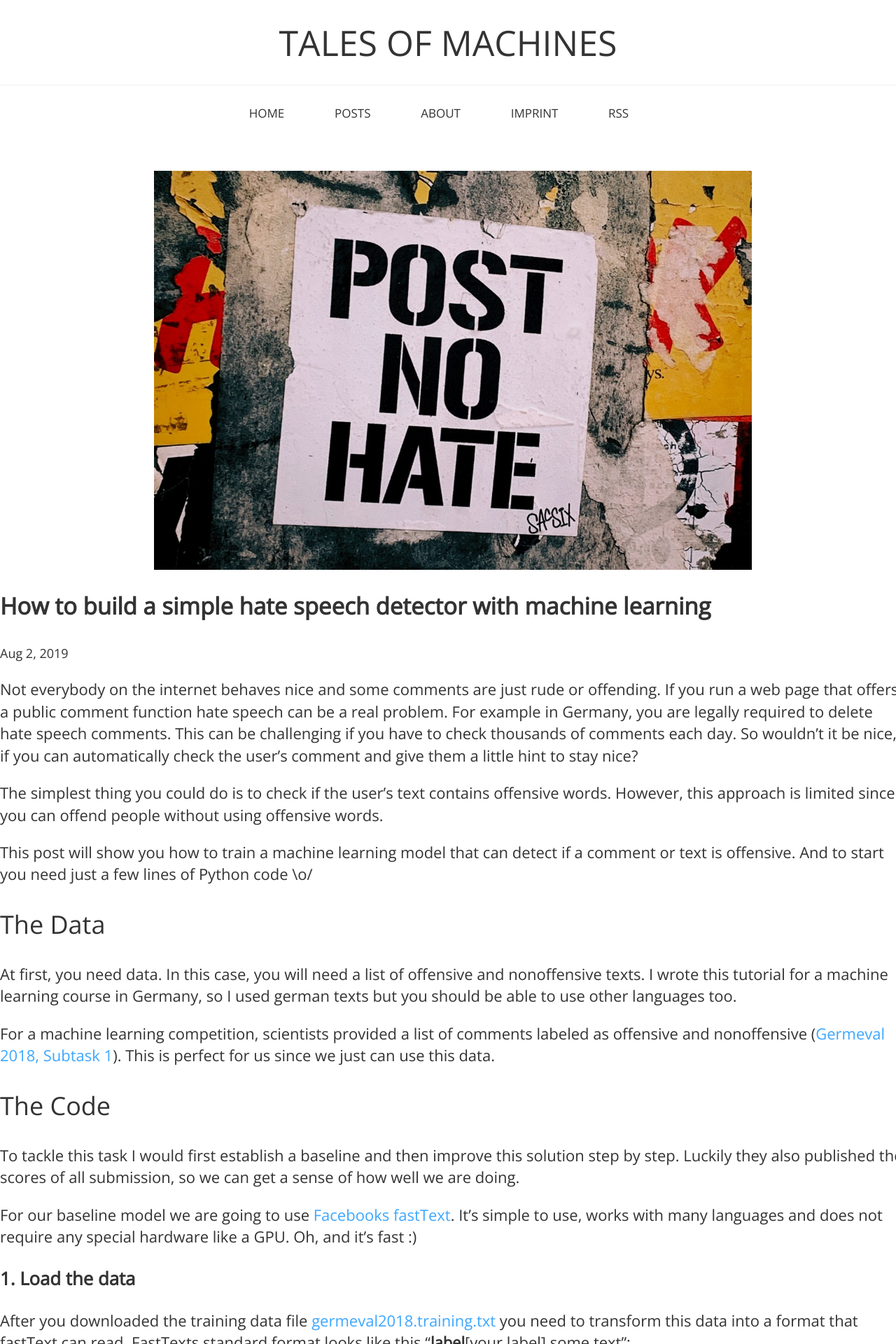
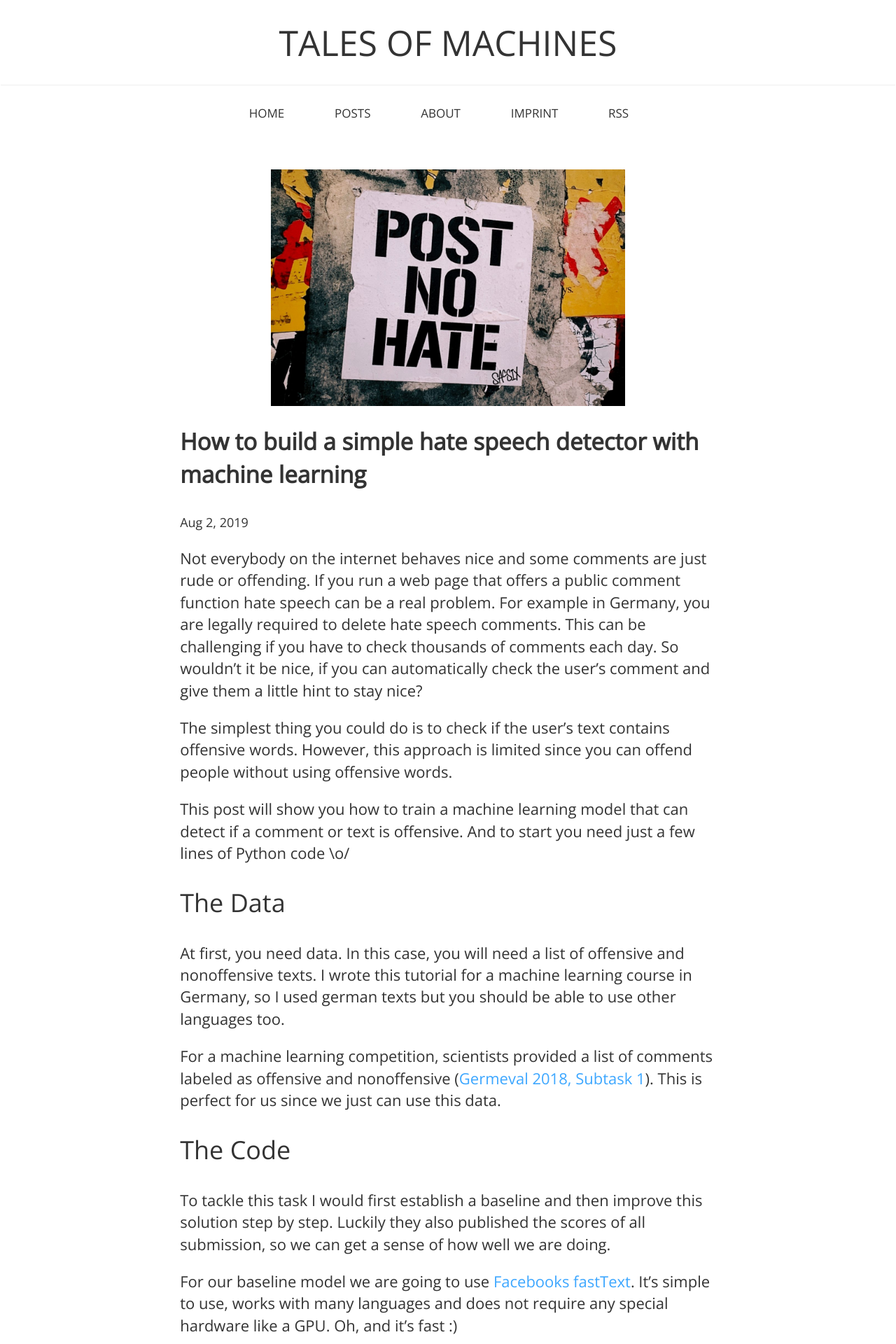
Before and after one commit to oliverguhr/olivers-blog, a Jekyll site: the page built from _posts/2019-08-02-build-a-simple-hate-speech-detector-with-machine-learning.md, in a window 1280 px wide. Shown: the top 1920 px of the page at 70% size. Built offline with Jekyll 4.4.1, drawn with Linux system fonts in a browser that asks for light colours; some of the changed text lies outside the part shown.

Commit message:
fixed min container size
Read here for more details

https://stackoverflow.com/questions/36247140/why-dont-flex-items-shrink-past-content-size

```diff
--- a/_sass/_flexblog.scss
+++ b/_sass/_flexblog.scss
@@ -25,6 +25,7 @@ header {
 
 .main {
     text-align: left;
+    min-width: 0;
 }
 
 .aside-1 {}
@@ -219,3 +220,22 @@ nav a:hover {
 .author .authorinfo{
     float: left;width: calc(100% - 8em);margin-left: 1em;
 }
+
+/* Code
+–––––––––––––––––––––––––––––––––––––––––––––––––– */
+code {
+    padding: .2rem .5rem;
+    margin: 0 .2rem;
+    font-size: 90%;
+    white-space: nowrap;
+    background: #F1F1F1;
+    border: 1px solid #E1E1E1;
+    border-radius: 4px; }
+  pre > code {
+    display: block;
+    padding: 1rem 1.5rem;
+    white-space: pre; }
+
+pre {
+    overflow:auto
+}
```
